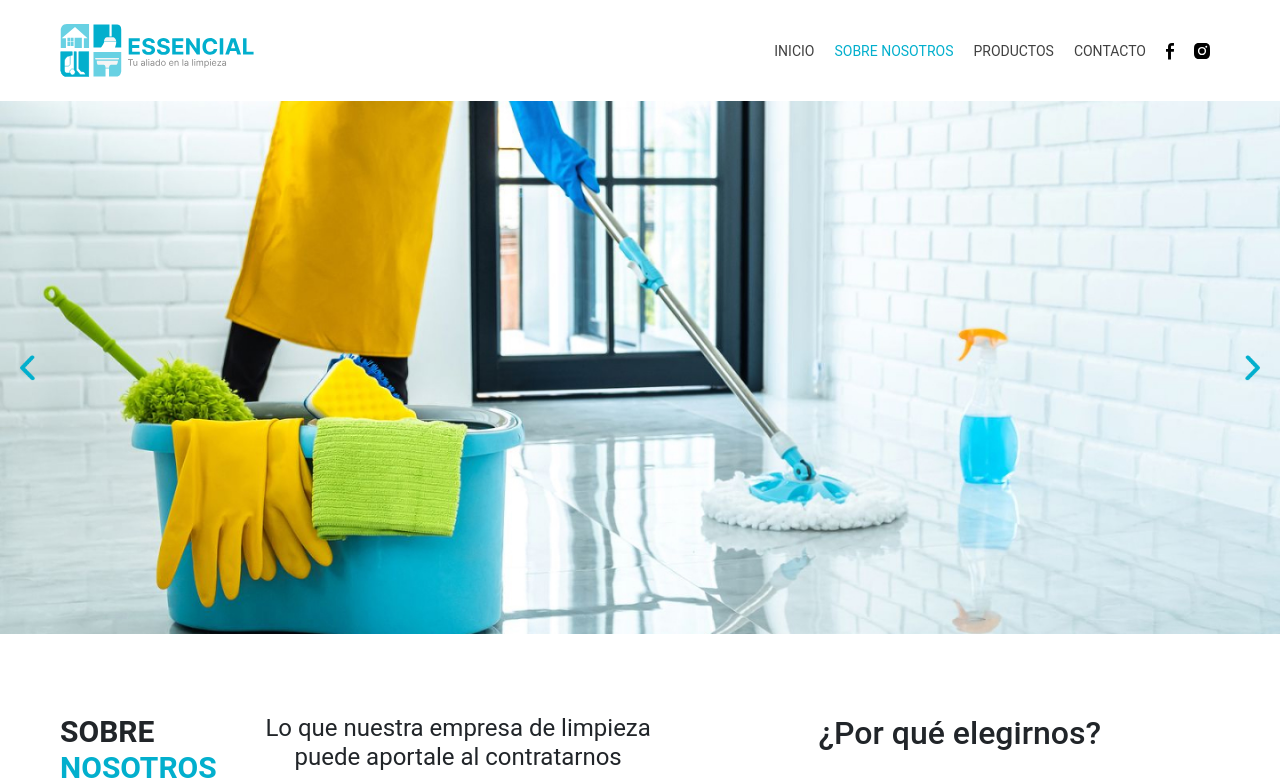
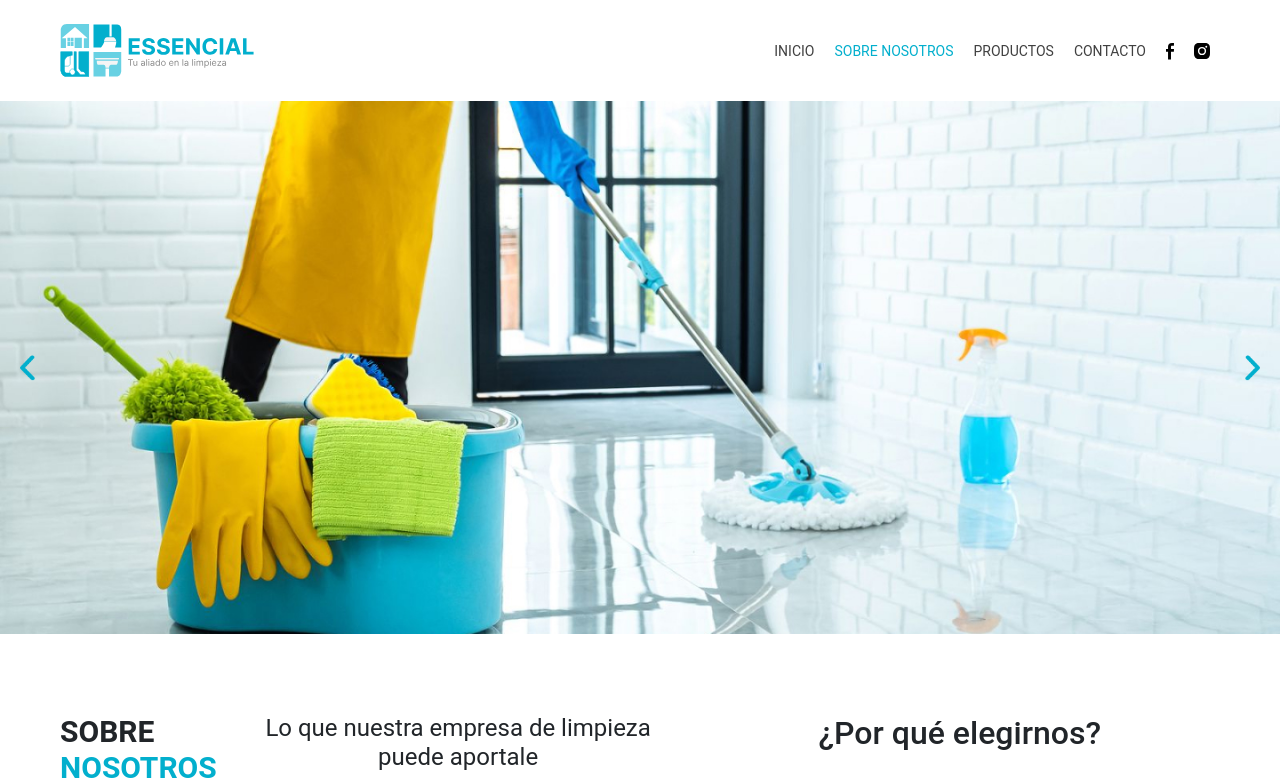
Before and after one commit to rambay/essencial-react, a React (Create React App) app: page /nosotros in a window 1280 px wide. Shown: the top 783 px of the page. Built offline with nearby package versions, Linux system fonts and the light colour scheme.

Commit message:
correción de title

```diff
--- a/src/pages/Nosotros.js
+++ b/src/pages/Nosotros.js
@@ -16,10 +16,7 @@ function Nosotros() {
           </div>
           <div className="nosotros">
             <div className="nosotros__desripcion">
-              <h3>
-                Lo que nuestra empresa de limpieza puede aportale al
-                contratarnos
-              </h3>
+              <h3>Lo que nuestra empresa de limpieza puede aportale</h3>
               <p>
                 Somos una empresa peruana con más 3 años en el mercado. Nos
                 dedicamos a la fabricación y comercialización de una gran
```
